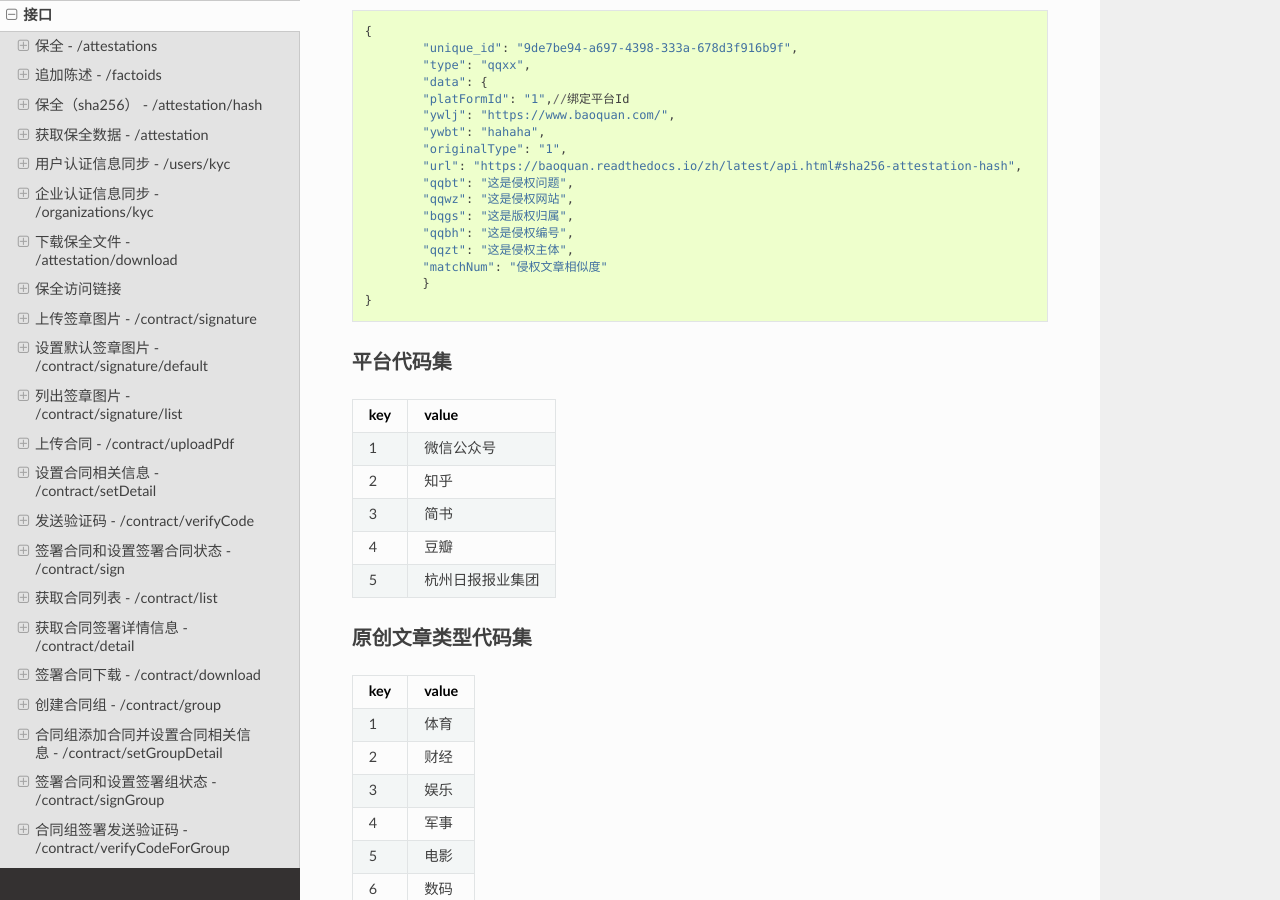
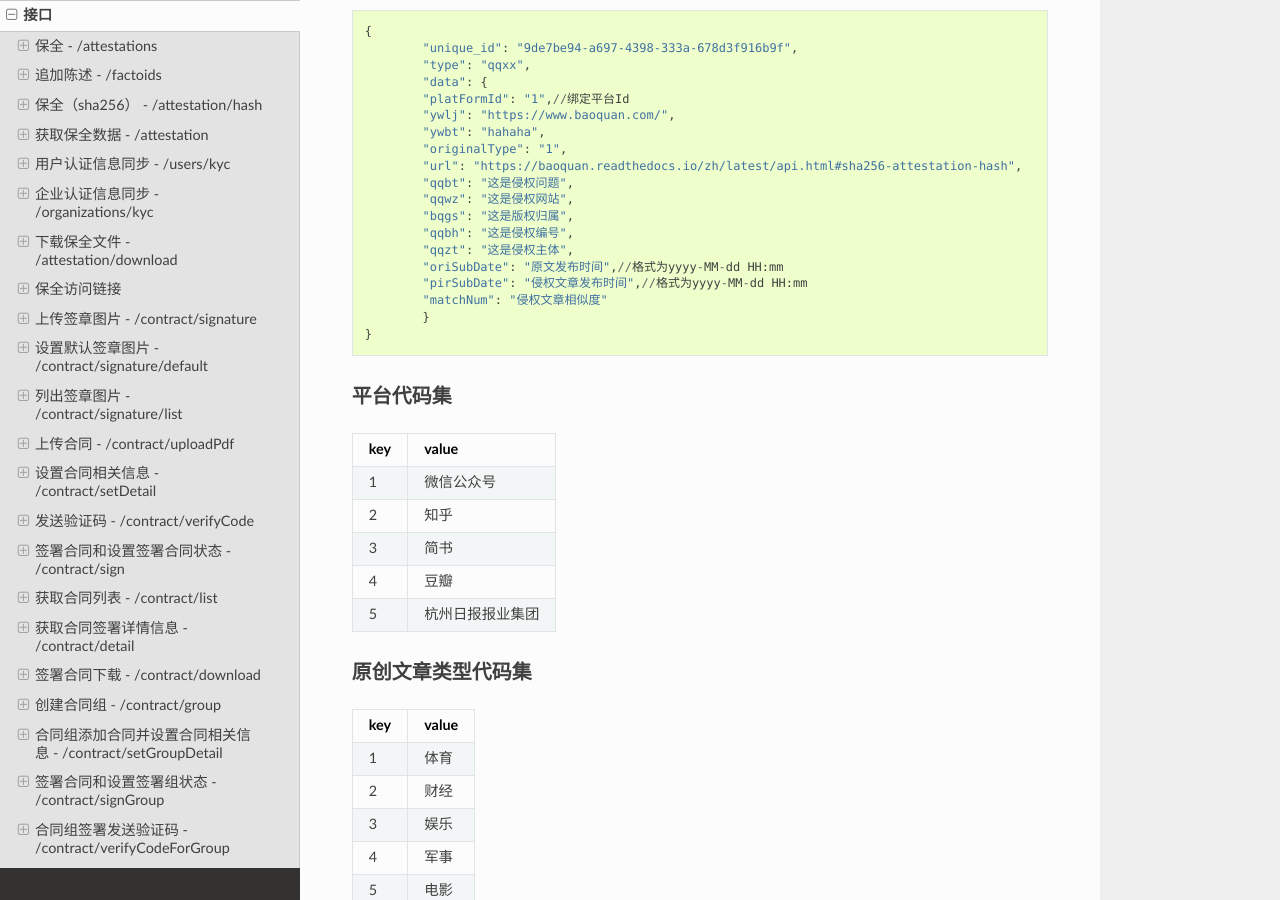
Before and after one commit to baoquan-hq/readthedocs, a Sphinx documentation site: the page built from docs/api.rst, in a window 1280 px wide and 900 px high, scrolled down 32218 px. Built offline with Sphinx 7.4.7 and the Read the Docs theme 2.0.0, drawn with Linux system fonts in a browser that asks for light colours; pages that are not in the unit, such as notebooks, are missing from menus; some of the changed text lies outside the part shown.

Commit message:
Update api.rst

```diff
--- a/docs/api.rst
+++ b/docs/api.rst
@@ -1399,6 +1399,8 @@ template_id为证据固定模板ID
                 "bqgs": "这是版权归属",
                 "qqbh": "这是侵权编号",
                 "qqzt": "这是侵权主体",
+		"oriSubDate": "原文发布时间",//格式为yyyy-MM-dd HH:mm
+		"pirSubDate": "侵权文章发布时间",//格式为yyyy-MM-dd HH:mm
                 "matchNum": "侵权文章相似度"
 		}
 	}
@@ -1481,6 +1483,8 @@ key 				value
                                 "bqgs": "这是版权归属", //版权归属
                                 "qqbh": "这是侵权编号",//侵权编号
                                 "qqzt": "这是侵权主体", //侵权主体
+				"oriSubDate": "2018-06-01 19:20",//格式为yyyy-MM-dd HH:mm
+				"pirSubDate": "2018-06-02 19:20",//格式为yyyy-MM-dd HH:mm
                                 "matchNum": "侵权文章相似度"  //侵权文章相似度
                     }
 			}
```
